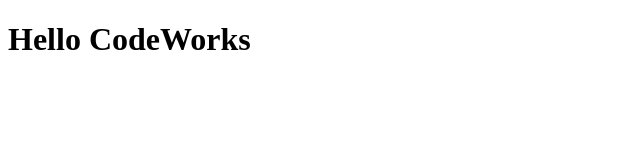
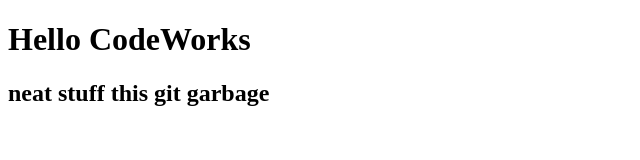
Before and after one commit to alanbraithwaite/day-1, a plain HTML site: page index.html in a window 1280 px wide. Shown: the whole page, without its empty margins (0-640 px from the left). Drawn offline with Linux system fonts and the light colour scheme.

Commit message:
first commit

```diff
--- a/index.html
+++ b/index.html
@@ -1,5 +1,6 @@
 <!DOCTYPE html>
 <html lang="en">
+
 
 <head>
     <meta charset="UTF-8">
@@ -10,6 +11,7 @@
 
 <body>
     <h1>Hello CodeWorks</h1>
+<h2>neat stuff this git garbage</h2>
 
 </body>
 
```
